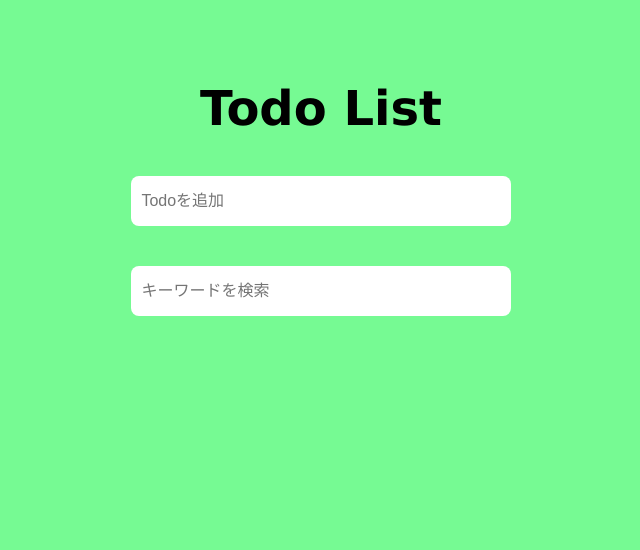
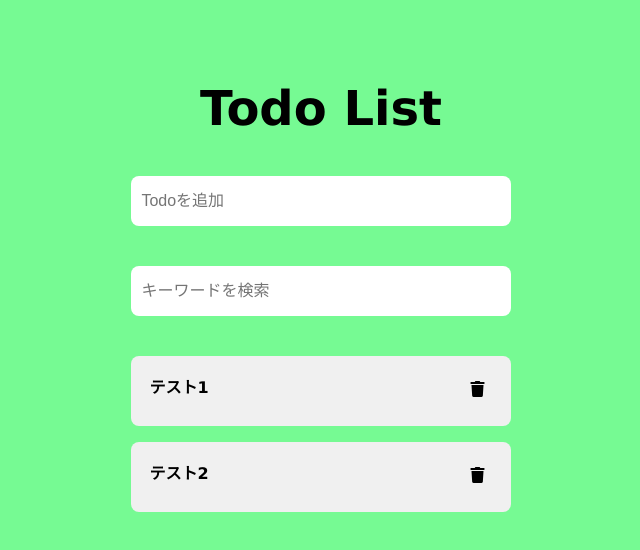
Before and after one commit to masahiro96848/react-hooks-todo, a React (Create React App) app: page / in a window 1280 px wide. Shown: the top 550 px of the page, without its empty margins (319-959 px from the left). Built offline with nearby package versions, Linux system fonts and the light colour scheme.

Commit message:
feat: コンポーネントのTodoItem.jsxを追加

```diff
--- a/src/App.jsx
+++ b/src/App.jsx
@@ -6,7 +6,7 @@ import './index.css'
 
 export const App = () => {
     const [todo, setTodo] = useState('')
-    const [todoList, setTodoList] = useState([])
+    const [todoList, setTodoList] = useState(['テスト1', 'テスト2'])
 
     const handleAddTodo = (event) => {
         setTodo(event.target.value)
--- /dev/null
+++ b/src/components/TodoItem.jsx
@@ -0,0 +1,11 @@
+import React from "react";
+
+export const TodoItem = (props) => {
+    const { todo, index, deleteTodo } = props
+    return (
+        <li className="list">
+            <span className="item">{todo}</span>
+            <i onClick={() => deleteTodo(index)} className="fa fa-trash" aria-hidden="true"></i>
+        </li>
+    )
+}
--- a/src/components/TodoList.jsx
+++ b/src/components/TodoList.jsx
@@ -1,4 +1,5 @@
 import React from "react";
+import { TodoItem } from "./TodoItem";
 
 export const TodoList = (props) => {
     const { todoList, deleteTodo } = props
@@ -8,10 +9,11 @@ export const TodoList = (props) => {
                 {todoList.map((todo, index) => {
                     return (
                         <ul key={todo} className="list-row">
-                            <li className="list">
-                                <span className="item">{todo}</span>
-                                <i onClick={() => deleteTodo(index)} className="fa fa-trash" aria-hidden="true"></i>
-                            </li>
+                            <TodoItem
+                                todo={todo}
+                                index={index}
+                                deleteTodo={deleteTodo}
+                            />
                         </ul>
                     )
                 })}
```
